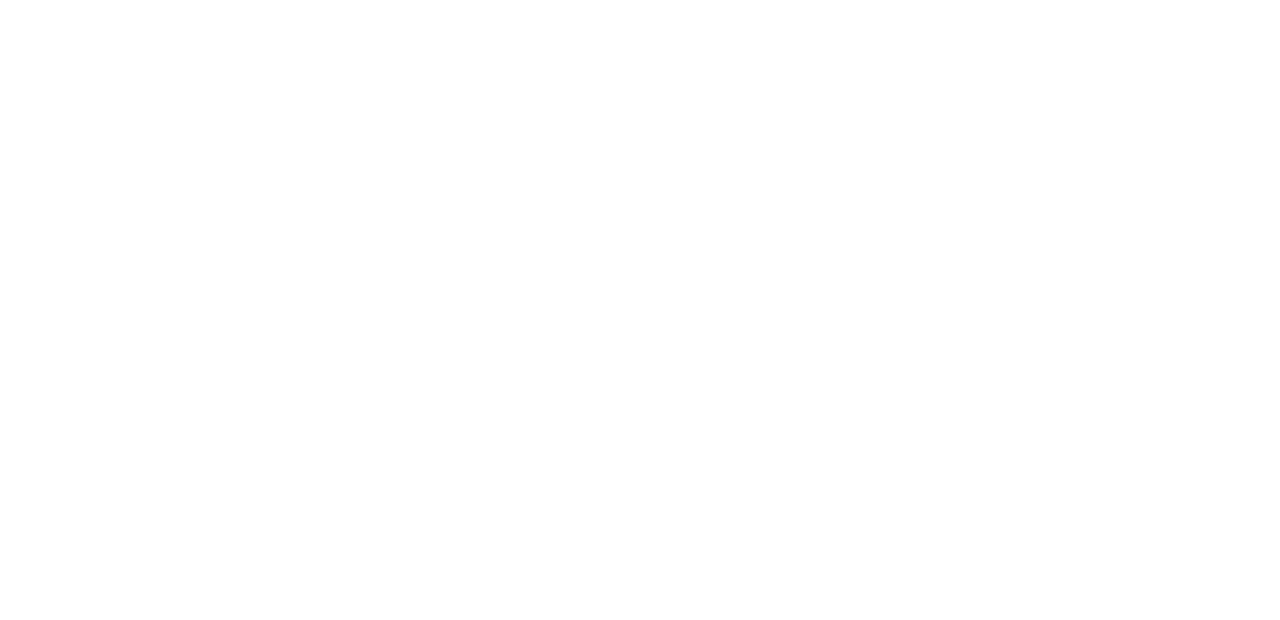
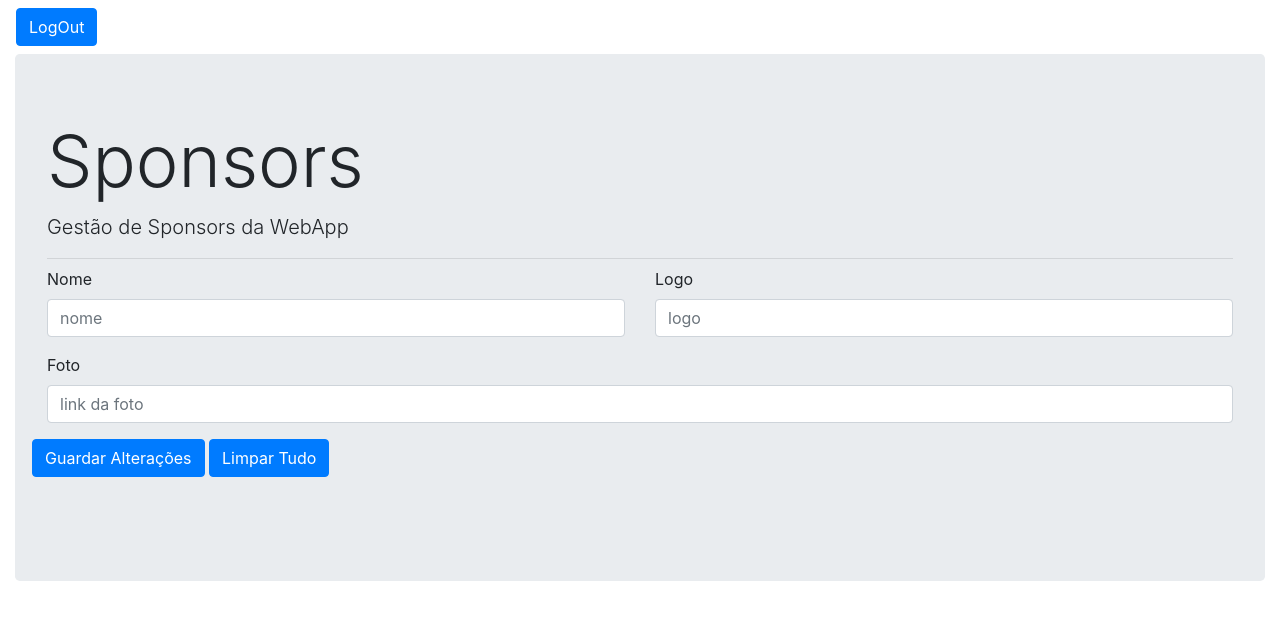
Before and after one commit to matleitner/WebApp, a plain HTML site: page admin/html/sponsors.html in a window 1280 px wide. Drawn offline with nearby package versions, Linux system fonts and the light colour scheme; some packages are replaced by stand-ins of ours; a script that the page names is missing.

Commit message:
Front-End terminado, restam detalhes possivelmente para corrigir depois

```diff
--- a/admin/html/sponsors.html
+++ b/admin/html/sponsors.html
@@ -3,9 +3,57 @@
 <head>
     <meta charset="UTF-8">
     <meta name="viewport" content="width=device-width, initial-scale=1.0">
-    <title>Document</title>
+    <title>Sponsors</title>
+    <link rel="stylesheet" href="https://stackpath.bootstrapcdn.com/bootstrap/4.1.3/css/bootstrap.min.css">
+
 </head>
 <body>
+        <nav class="navbar navbar-expand-sm navbar-dark text-right">
+        <button type="button" class="btn btn-primary btn-xl" id="logoutBtn">LogOut</button>
+    </nav>
+    <div class="container-fluid">
+        <div class="jumbotron">
+            <h1 class="display-3">Sponsors</h1>
+            <p class="lead">Gestão de Sponsors da WebApp</p>
+            <hr class="my-2">
+            <form id="frmSpeaker">
+                <div class="row">
+                <div class="form-group col">
+                    <label for="txtName">Nome</label>
+                    <input id="txtName" type="text" placeholder="nome" class="form-control" required>
+                </div>
+                <div class="form-group col">
 
+                    <label for="txtJob">Logo</label>
+                    <input id="txtJob" type="text" placeholder="logo" class="form-control" required>
+                </div>
+                </div>
+                <div class="form-group">
+                    <label for="txtPhoto">Foto</label>
+                    <input type="url" id="txtPhoto" placeholder="link da foto" class="form-control">
+                </div>
+                <div class="row">
+
+            <div class="form-row">
+                <div class="form-group col-md-12">
+                    <button type="submit" class="btn btn-primary mb-2" >Guardar Alterações</button>
+                    <button type="reset" class="btn btn-primary mb-2">Limpar Tudo</button>
+                </div>
+            </div>
+        </form>
+            <div id="divSponsors" class="container">
+                <div class="table-responsive">
+                    <table id="tblSponsors" class="table table-sm">
+                        <!-- Preencher via JS -->
+                    </table>
+                </div>
+            </div>
+        </div>
+    </div>
+
+    <script src="https://cdnjs.cloudflare.com/ajax/libs/limonte-sweetalert2/7.26.9/sweetalert2.all.min.js"></script>
+    <script src="https://code.jquery.com/jquery-3.3.1.slim.min.js"></script>
+    <script src="https://cdnjs.cloudflare.com/ajax/libs/popper.js/1.14.3/umd/popper.min.js"></script>
+    <script src="../js/autores.js"></script>
 </body>
 </html>
--- a/admin/js/autores.js
+++ b/admin/js/autores.js
@@ -122,9 +122,10 @@ const renderAuthors = async () => {
     }
 }
 
-const lougOutBtn = document.getElementById("logout")
-lougOutBtn.addEventListener("click", () => {
+const logoutBtn = document.getElementById("logoutBtn")
+logoutBtn.addEventListener("click", () => {
     sessionStorage.removeItem("token")
-
+    Window.close()
+    console.log("OLa")
 
 })
```
Also changed, not shown: admin/html/autores.html (+1 -1 lines), README.md.
